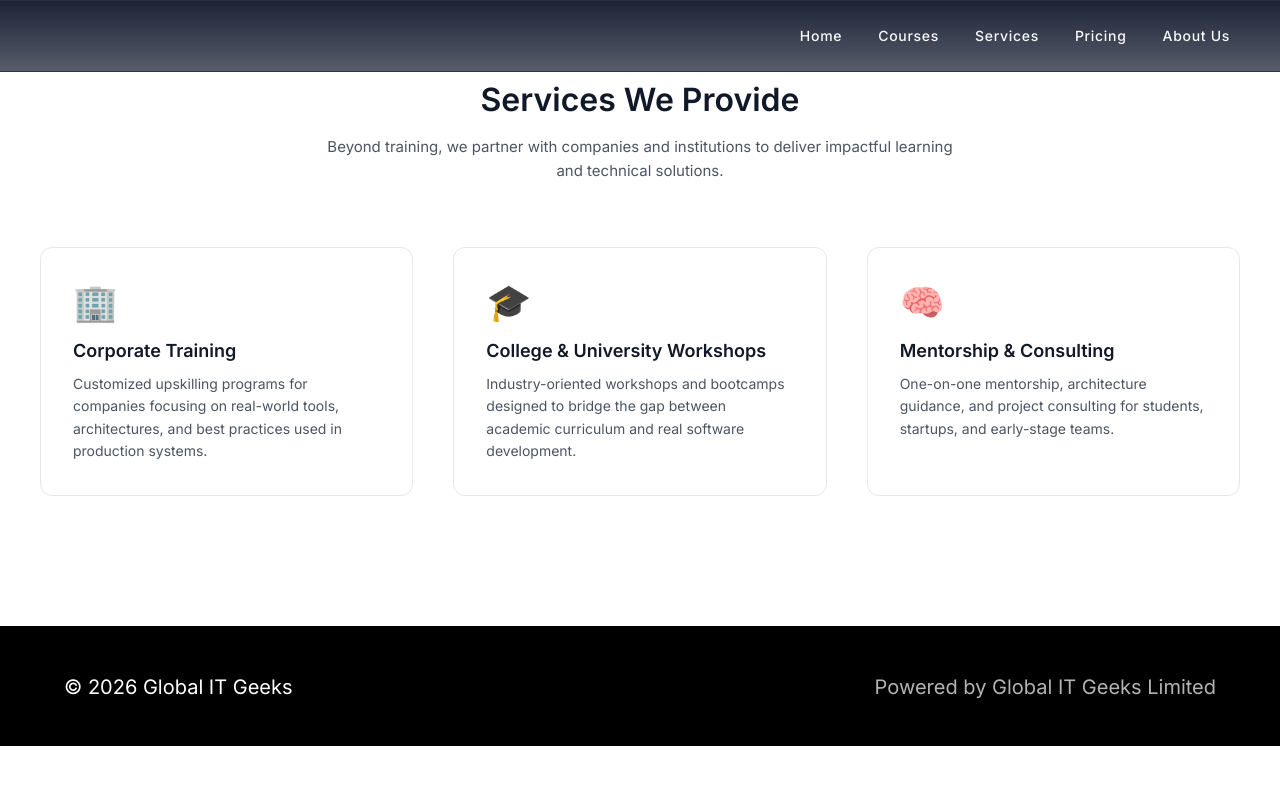
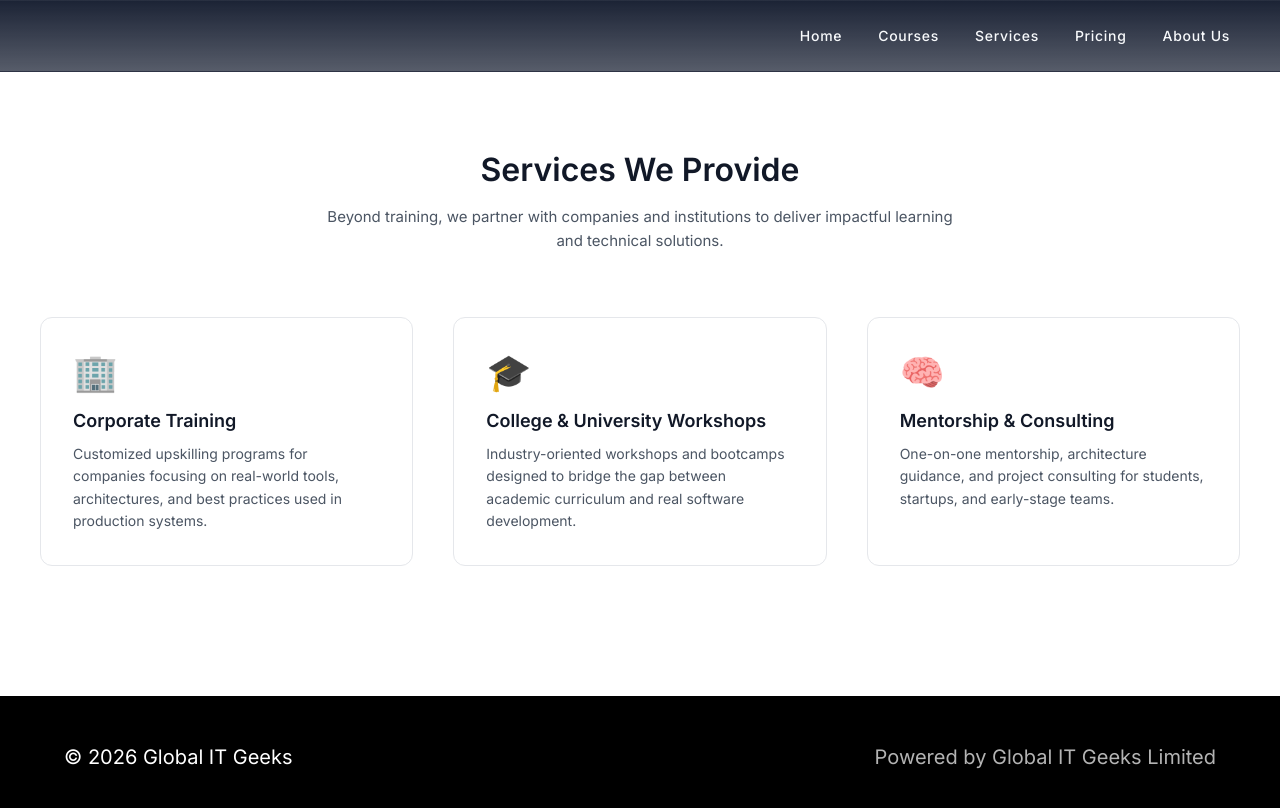
Before and after one commit to kartik-sinha/Global-It-Geeks-Frontend, a React (Vite) app in the folder global-it-geeks/: page /services in a window 1280 px wide. Shown: the top 808 px of the page. Built offline with nearby package versions, Linux system fonts and the light colour scheme.

Commit message:
18th commit: updated button styling

```diff
--- a/global-it-geeks/src/Styles/About.css
+++ b/global-it-geeks/src/Styles/About.css
@@ -1,7 +1,7 @@
 .about-section {
     width: 100%;
     background-color: #f1f5f9; /* light gray, consistent with testimonials */
-    padding: 80px 24px;
+    padding: 150px 24px 80px;
 }
 
 .about-container {
--- a/global-it-geeks/src/Styles/Services.css
+++ b/global-it-geeks/src/Styles/Services.css
@@ -1,6 +1,6 @@
 .services-section {
     width: 100%;
-    padding: 80px 24px 130px;
+    padding: 150px 24px 130px;
     background-color: #ffffff;
 }
 
```
